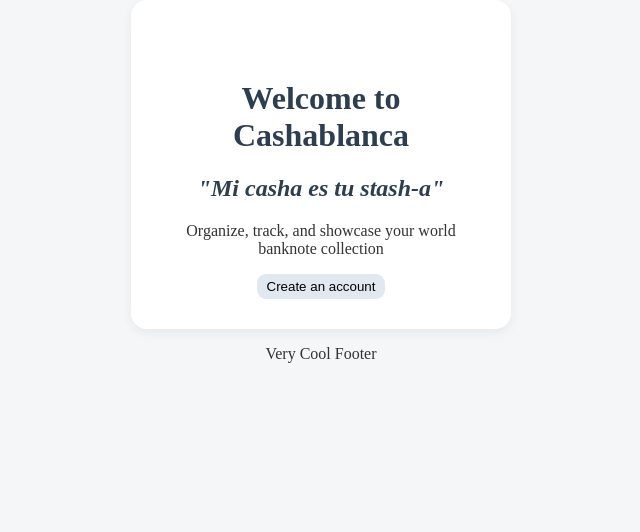
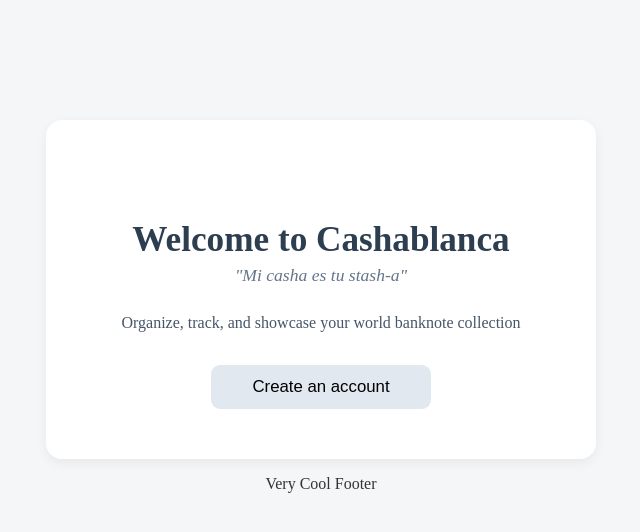
Before and after one commit to CharliePWL/WebProject2, a plain HTML site: page Home.html in a window 1280 px wide. Shown: the whole page, without its empty margins (319-959 px from the left). Drawn offline with Linux system fonts and the light colour scheme.

Commit message:
add hero section

```diff
--- a/style.css
+++ b/style.css
@@ -104,3 +104,36 @@ fieldset:has(option[value="5"]:checked) .bill-4,
 fieldset:has(option[value="5"]:checked) .bill-5 {
     display: block;
 }
+.hero {
+    width: 480px;
+    max-width: 90%;
+    padding: 50px 35px;
+    margin-top: 120px;
+}
+
+.hero h1 {
+    font-size: 2.2rem;
+    color: #2c3e50;
+    margin-bottom: 5px;
+}
+
+.hero h2 {
+    font-size: 1.1rem;
+    color: #64748b;
+    font-style: italic;
+    font-weight: normal;
+    margin-top: 0;
+    margin-bottom: 25px;
+}
+
+.hero p {
+    color: #475569;
+    line-height: 1.5;
+    margin-bottom: 30px;
+}
+
+.hero button {
+    width: 220px;
+    padding: 12px;
+    font-size: 1.05rem;
+}
```
